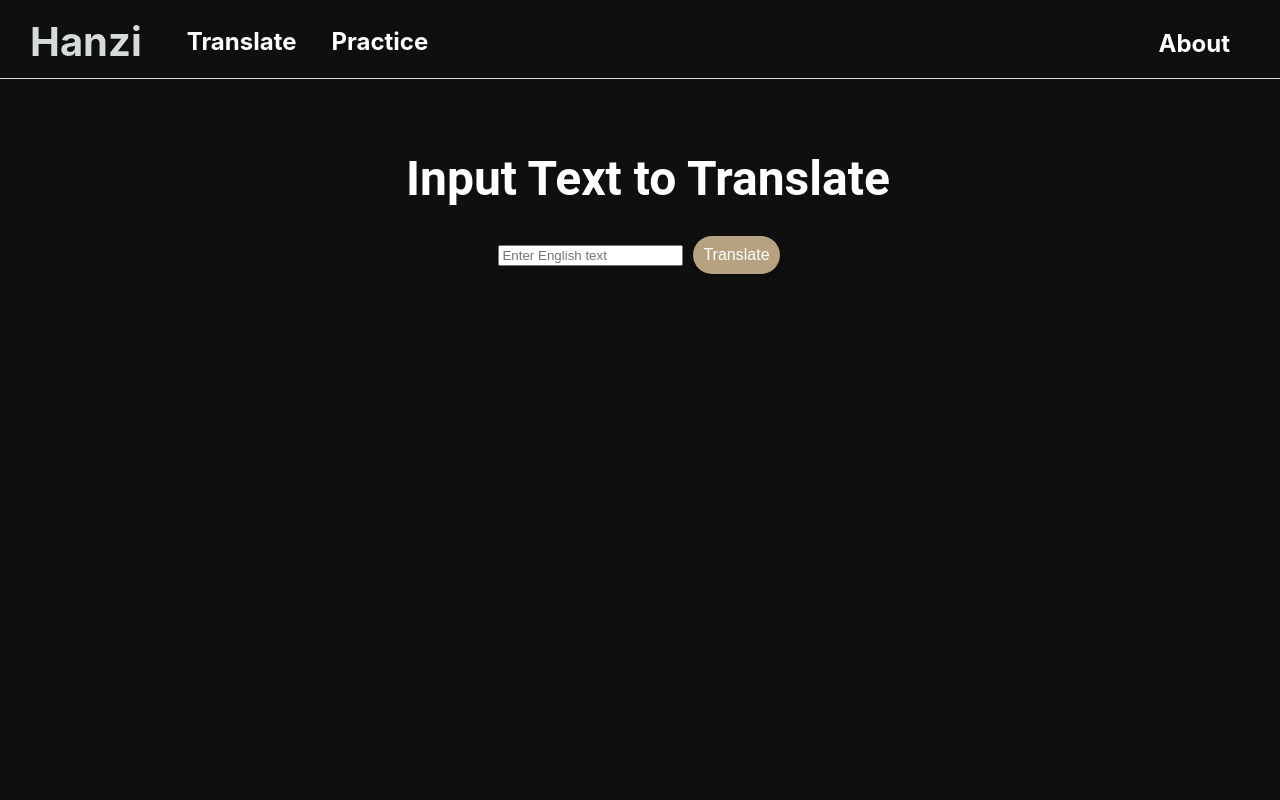
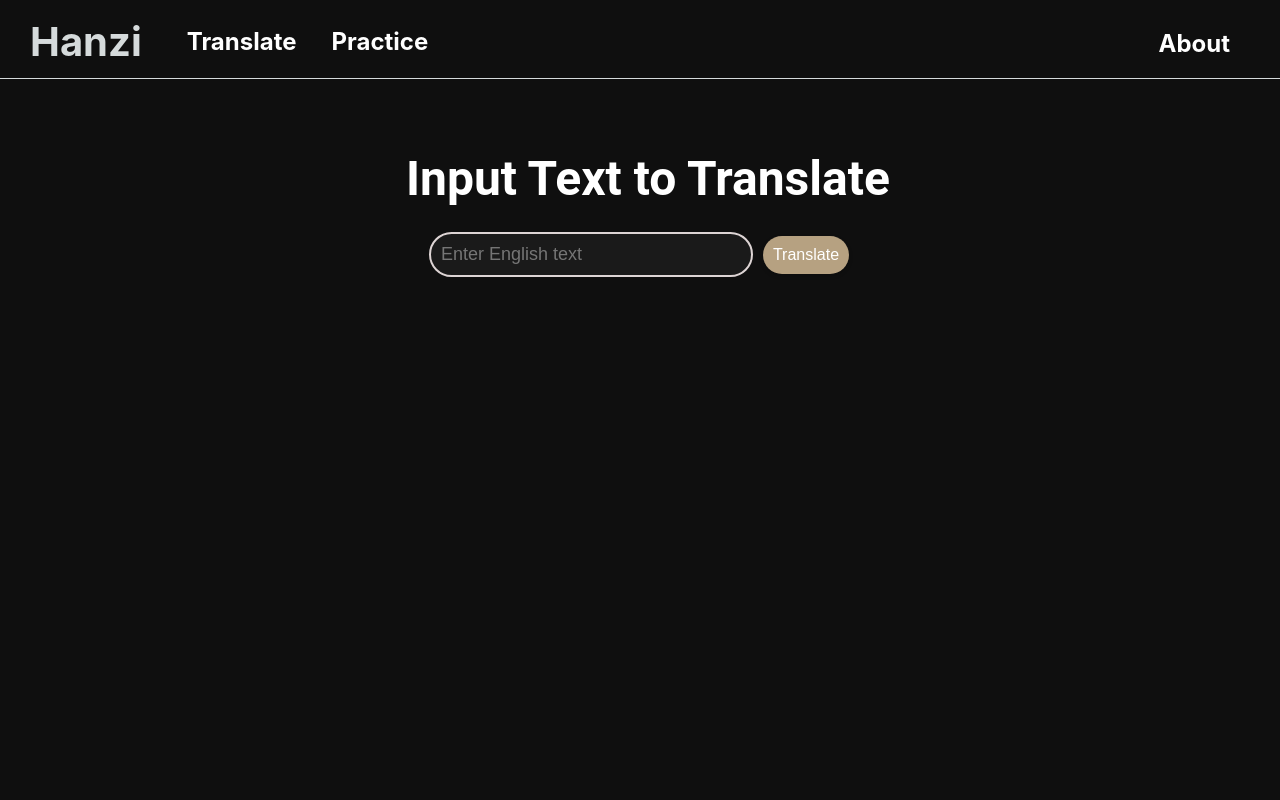
Before and after one commit to schofield-paul/hanzi, a React (Create React App) app: page /input in a window 1280 px wide. Shown: the top 800 px of the page. Built offline with nearby package versions, Linux system fonts and the light colour scheme.

Commit message:
input form styling

```diff
--- a/src/pages/Input/Input.module.css
+++ b/src/pages/Input/Input.module.css
@@ -15,7 +15,19 @@
 
 .form {
   padding: 10px;
-  size: 16px;
+  font-size: 18px;
+  width: 300px;
+  border-radius: 25px;
+  border: 2px solid #ddd4d4;
+  background-color: #1a1a1a;
+  color: #ddd4d4;
+  outline: none;
+  transition: all 0.3s ease-in-out;
+}
+
+.form:focus {
+  border-color: #4a90e2;
+  box-shadow: 0 0 8px rgba(74, 144, 226, 0.6);
 }
 
 .character {
--- a/src/pages/Input/Input.tsx
+++ b/src/pages/Input/Input.tsx
@@ -45,7 +45,7 @@ export default function Input() {
       <h1 className={style.mainText}>Input Text to Translate</h1>
       <form onSubmit={handleSubmit}>
         <input
-          className="form"
+          className={style.form}
           type="text"
           value={inputValue}
           onChange={handleInputChange}
```
